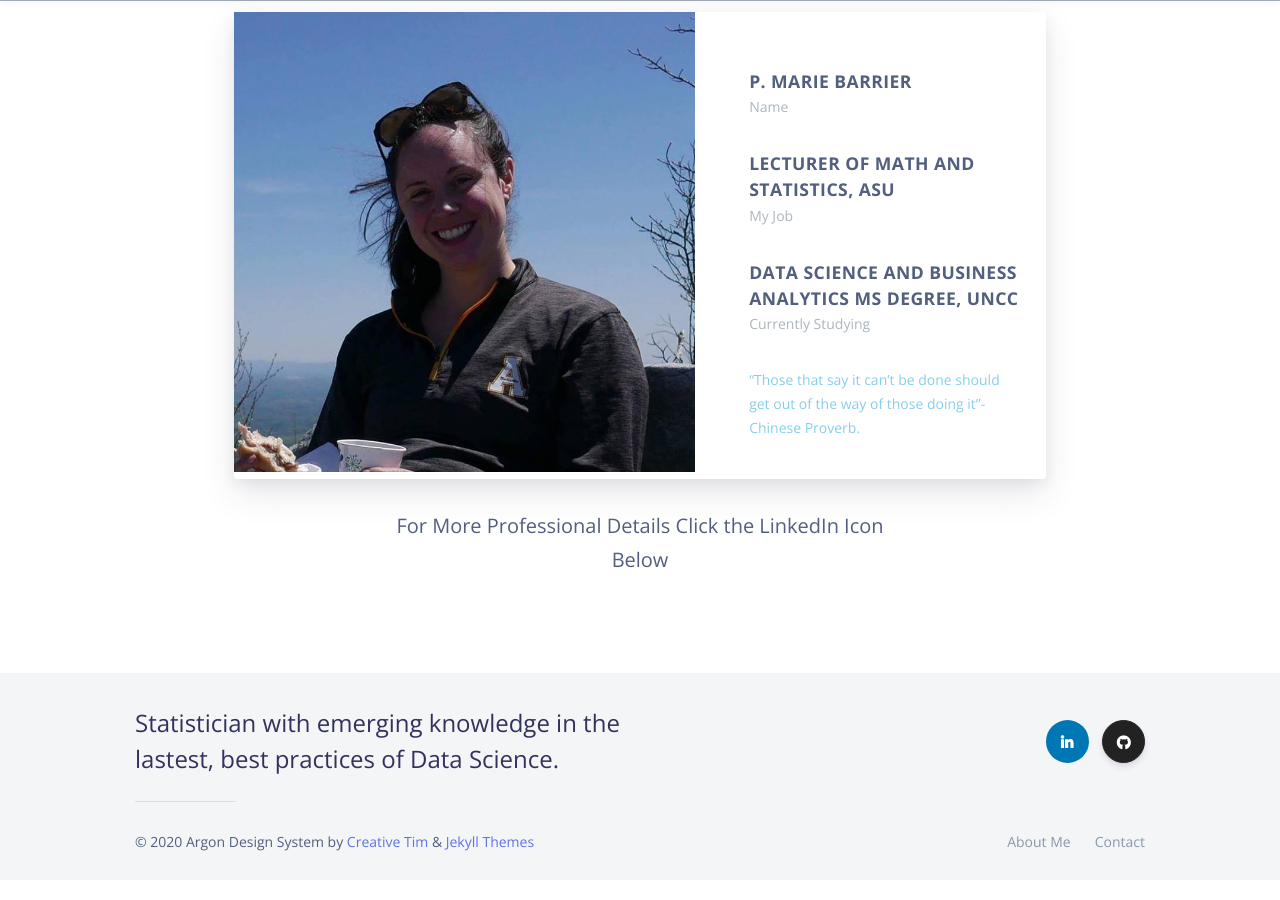
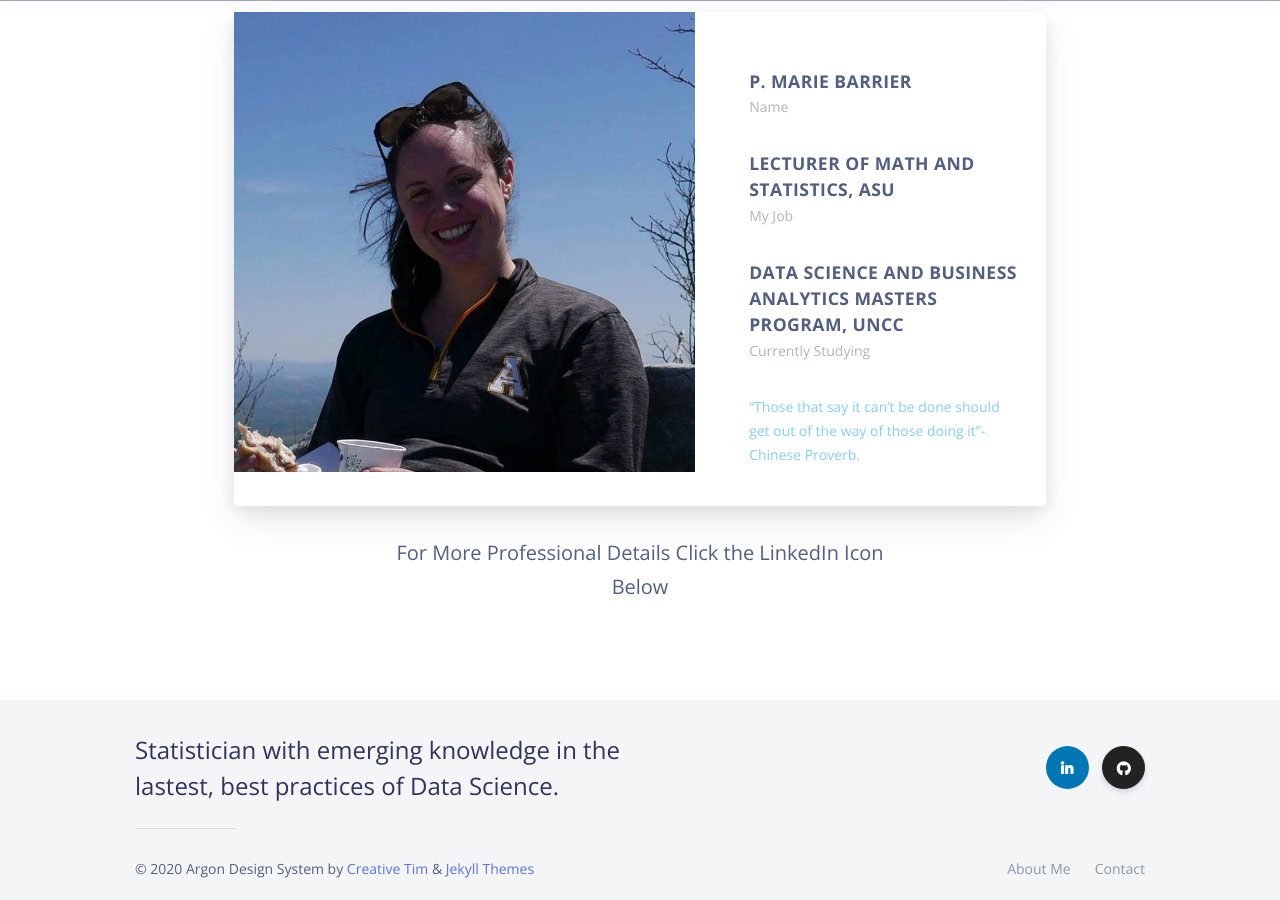
Before and after one commit to patriciamariebarrier/patriciamariebarrier.github.io, a Jekyll site: the page built from _pages/about.md, in a window 1280 px wide and 900 px high, scrolled down 1067 px. Built offline with Jekyll 4.4.1, drawn with Linux system fonts in a browser that asks for light colours; nearby versions of some CDN libraries.

Commit message:
Update team-carousel-4.html

```diff
--- a/_includes/components/teams/team-carousel-4.html
+++ b/_includes/components/teams/team-carousel-4.html
@@ -33,7 +33,7 @@
                 </div>
                    <div class="card-profile-stats">
                   <div class="text-left p-0">
-                    <span class="heading">Data Science and Business Analytics MS Degree, UNCC</span>
+                    <span class="heading">Data Science and Business Analytics Masters Program, UNCC</span>
                     <span class="description">Currently Studying</span>
                   </div>
                 </div>
```
